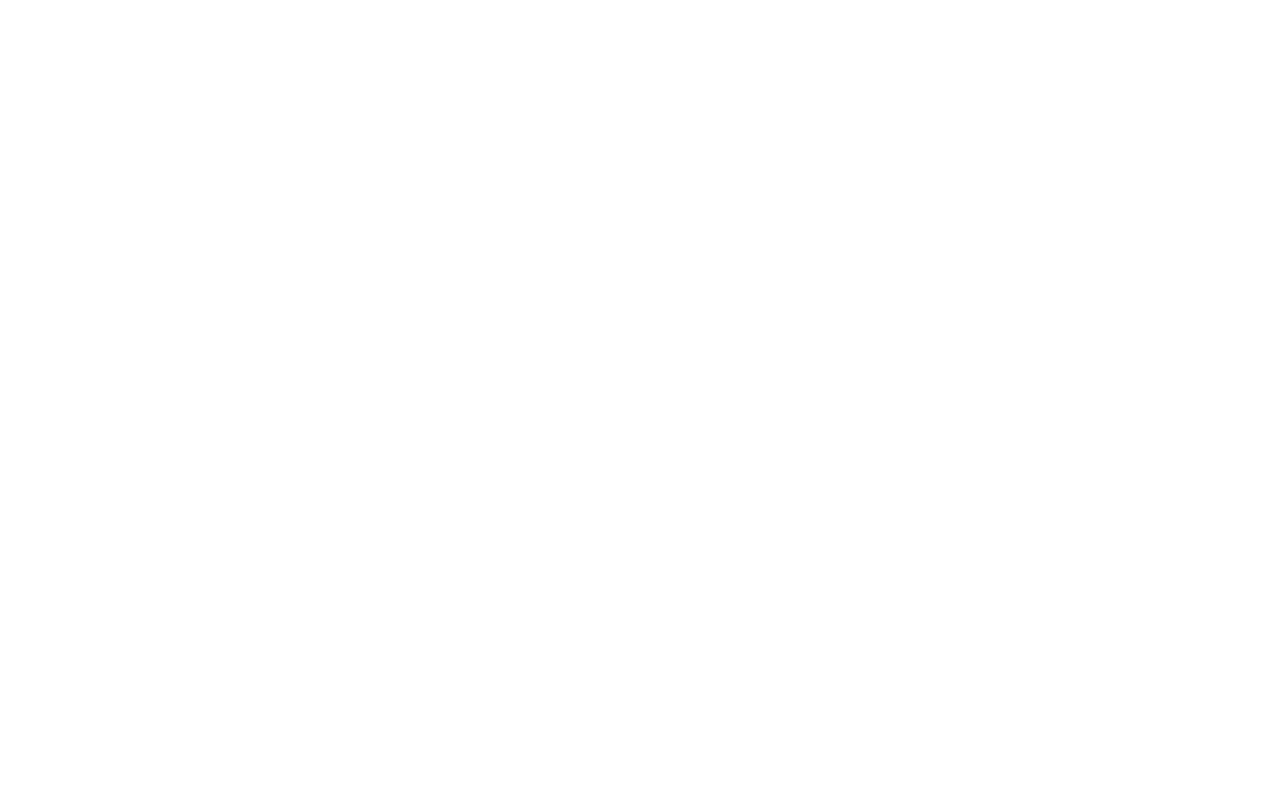
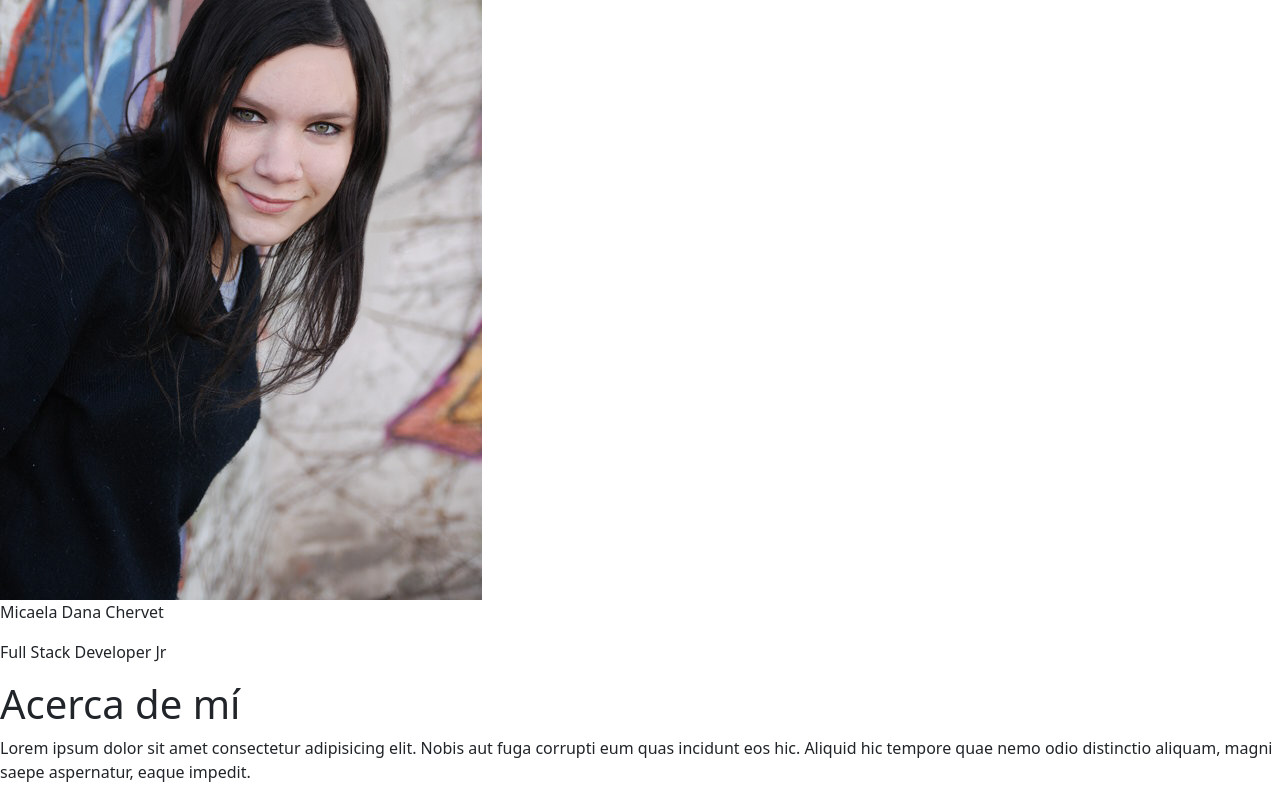
Before and after one commit to MicadCH/ProyectoIntegrador_MDC, an Angular app in the folder TPFinal_MDC/: page / in a window 1280 px wide. Shown: the part 812-1612 px from the top of the page. Before the commit the page ends 800 px from the top, so only its background shows below. Built offline with nearby package versions, Linux system fonts and the light colour scheme.

Commit message:
testeando

```diff
--- a/TPFinal_MDC/src/app/components/acerca-de/acerca-de.component.html
+++ b/TPFinal_MDC/src/app/components/acerca-de/acerca-de.component.html
@@ -1 +1,15 @@
-<p>acerca-de works!</p>
+<div class="row">
+    <div>
+        <img src="../../../assets/34838_1508355519069_7798127_n1.jpg" class="img-fluid">
+    </div>
+    <div>
+        <p>Micaela Dana Chervet</p>
+        <p>Full Stack Developer Jr</p>
+    </div>
+    <div>
+        <span>
+            <h1>Acerca de mí</h1>
+            <p>Lorem ipsum dolor sit amet consectetur adipisicing elit. Nobis aut fuga corrupti eum quas incidunt eos hic. Aliquid hic tempore quae nemo odio distinctio aliquam, magni saepe aspernatur, eaque impedit.</p>
+        </span>
+    </div>
+</div>
```
